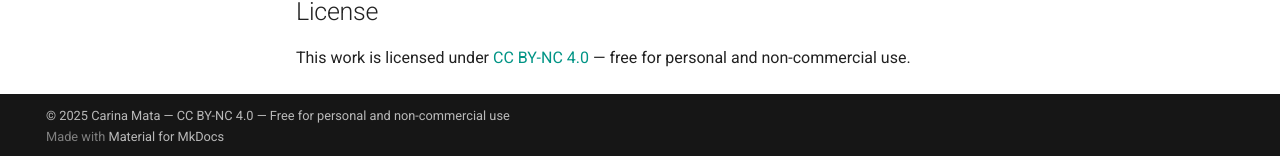
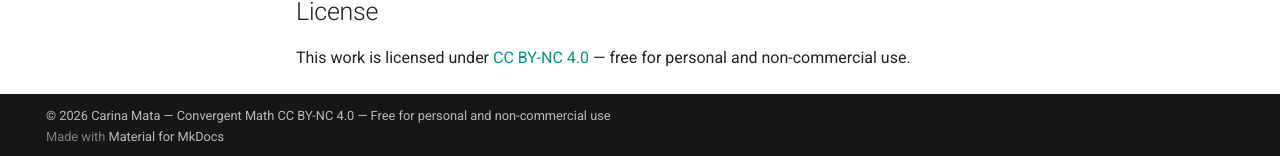
Before and after one commit to carinam17/math-foundations-nursing, an MkDocs documentation site: the page built from docs/index.md, in a window 1280 px wide and 1229 px high. Shown: the part 1070-1226 px from the top of the window. Built offline with MkDocs 1.6.1 and Material for MkDocs 9.7.7, drawn with Linux system fonts in a browser that asks for light colours.

Commit message:
updated homepage copy

```diff
--- a/mkdocs.yml
+++ b/mkdocs.yml
@@ -1,5 +1,5 @@
 site_name: Math Foundations for Nursing
-site_description: A free open textbook for nursing students
+site_description: An open mathematics textbook for nursing students provided by Convergent Math.
 site_url: https://carinam17.github.io/math-foundations-nursing
 
 theme:
@@ -54,8 +54,6 @@ nav:
     - Clinical Applications: module3/clinical-applications.md
 
 
-
-
   - Module 4 - Dosage Calculations:
     - Overview: module4/index.md
     - Oral Medications: module4/oral-medications.md
@@ -77,10 +75,6 @@ nav:
     - Answer Key: module6/answer-key.md
 
 
-
-
-
-
   - Reference:
     - Conversion Tables: reference/conversion-tables.md
     - Formula Sheet: reference/formulas.md
@@ -95,7 +89,7 @@ nav:
 
 
 copyright: >
-  © 2025 Carina Mata —
+  © 2026 Carina Mata — Convergent Math
   <a href="https://creativecommons.org/licenses/by-nc/4.0/">CC BY-NC 4.0</a> —
   Free for personal and non-commercial use
 
```
